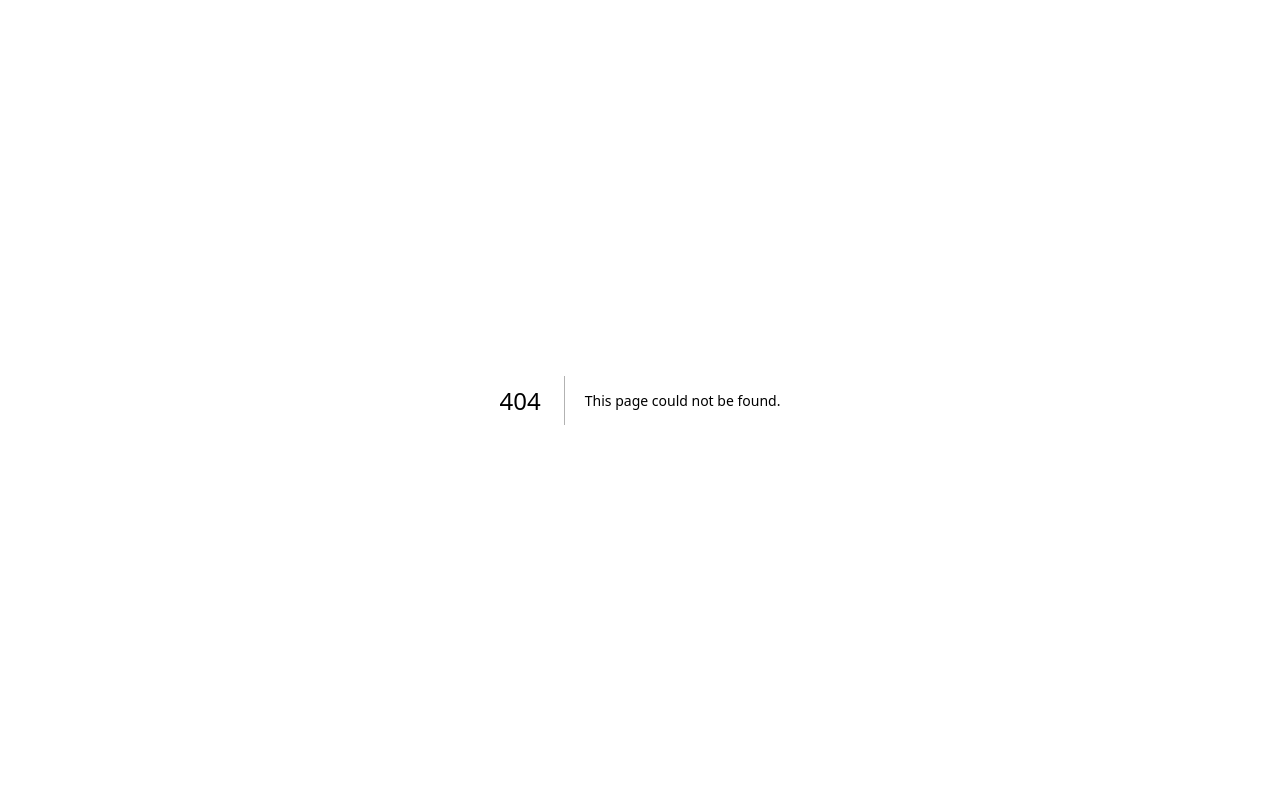
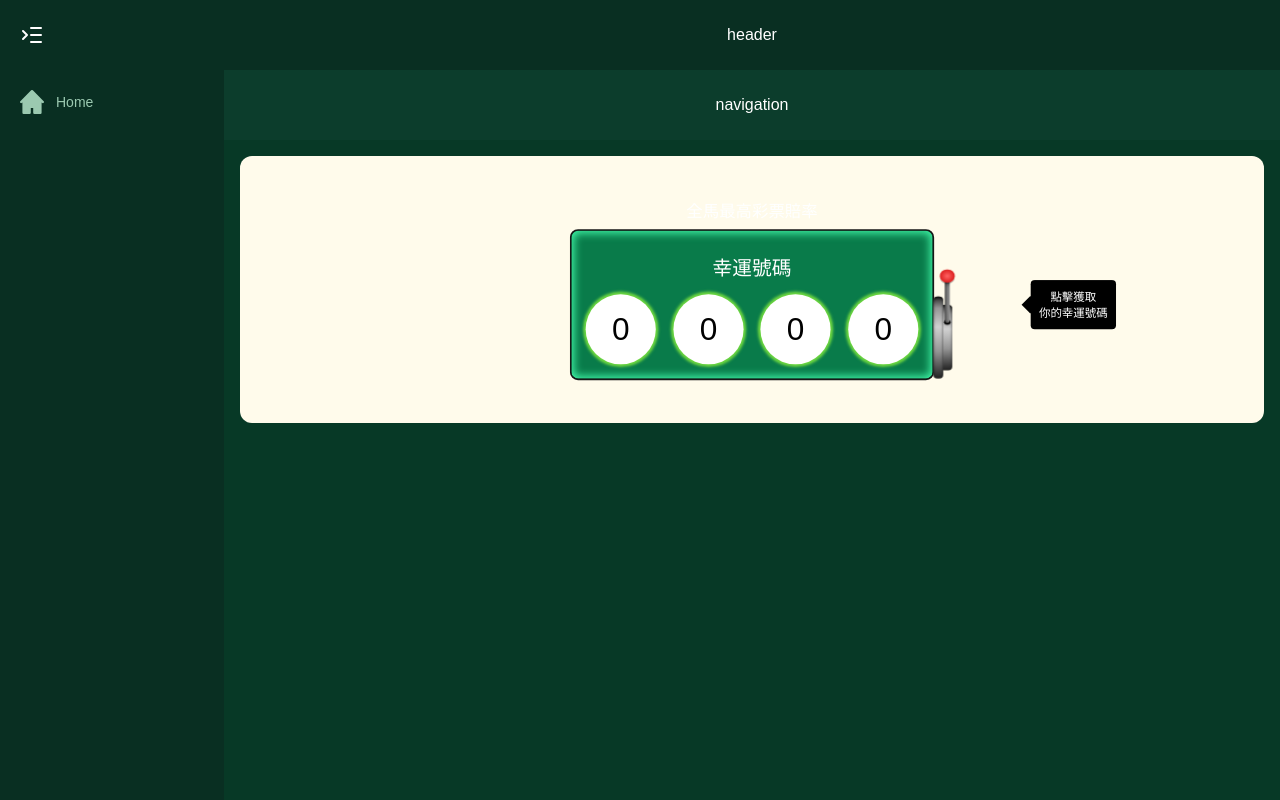
Before and after one commit to fgh64hfhk/next-pages, a Next.js app: page /lottery_2 in a window 1280 px wide. Before the commit this address had no page. Shown: the top 800 px of the page. Built offline with nearby package versions, Linux system fonts and the light colour scheme.

Commit message:
完成拉霸隨著背景圖片等比例縮放

```diff
--- /dev/null
+++ b/components/Slot.js
@@ -0,0 +1,42 @@
+import { useState } from "react";
+import clsx from "clsx";
+
+import SpeedoMeter from "@/components/SpeedoMeter";
+import SlotArm from "@/components/SlotArm";
+import SlotHint from "@/components/SlotHint";
+
+export default function Slot({ parentWidth }) {
+  const [numbers, setNumbers] = useState([0, 0, 0, 0]);
+  const basicScaleRatio = 430 / 1248;
+
+  let scaleRatio = 1;
+  if (parentWidth < 1248) {
+    scaleRatio = (basicScaleRatio * parentWidth) / 430;
+  }
+
+  return (
+    <div
+      className="w-[430px] h-full flex flex-col justify-center items-center gap-2 p-2 mx-auto"
+      style={{
+        transform: `scale(${scaleRatio})`,
+        transformOrigin: "center",
+      }}
+    >
+      <h2 className="text-white text-xl">全馬最高彩票賠率</h2>
+      <div
+        className={clsx(
+          "flex flex-col gap-2 relative",
+          "bg-[#097b4a] shadow-[inset_0_0_10px_3px_#40f7a7]",
+          "p-5 border-[2px] rounded-[10px]"
+        )}
+      >
+        <div className="w-full text-[24px] text-center text-white p-2">
+          幸運號碼
+        </div>
+        <SpeedoMeter value={numbers} />
+        <SlotArm onChangeNumbers={setNumbers} />
+        <SlotHint />
+      </div>
+    </div>
+  );
+}
--- /dev/null
+++ b/components/SlotArm.js
@@ -0,0 +1,136 @@
+import { useState } from "react";
+import clsx from "clsx";
+
+const initialArmState = {
+  armTop: "-18px",
+  armHeight: "50%",
+  knobTop: "-15px",
+  knobHeight: "16px",
+  armShadowTop: "66px",
+  ringShadowOpacity: 0,
+  isAnimating: false,
+};
+
+const transitionClass = "transition-all duration-300 ease-in-out";
+
+export default function SlotArm({ onChangeNumbers }) {
+  const [armState, setArmState] = useState(initialArmState);
+
+  const generateSingleNumber = () => Math.floor(Math.random() * 9) + 1;
+
+  const handleSlotTrigger = () => {
+    if (armState.isAnimating) return;
+
+    setArmState((prev) => ({ ...prev, isAnimating: true }));
+
+    // 拉桿向下動畫
+    setArmState((prev) => ({
+      ...prev,
+      armTop: "45px",
+      armHeight: "2%",
+      knobTop: "-20px",
+      knobHeight: "20px",
+      armShadowTop: "50px",
+      ringShadowOpacity: 1,
+    }));
+
+    // 號碼生成邏輯
+    onChangeNumbers([
+      generateSingleNumber(),
+      generateSingleNumber(),
+      generateSingleNumber(),
+      generateSingleNumber(),
+    ]);
+
+    // 拉桿彈回動畫
+    setTimeout(() => {
+      setArmState((prev) => ({
+        ...prev,
+        armTop: "-18px",
+        armHeight: "50%",
+        knobTop: "-15px",
+        knobHeight: "16px",
+        armShadowTop: "66px",
+        ringShadowOpacity: 0,
+      }));
+    }, 500);
+
+    // 解除鎖定
+    setTimeout(() => {
+      setArmState((prev) => ({ ...prev, isAnimating: false }));
+    }, 1000);
+  };
+
+  return (
+    <div
+      onClick={handleSlotTrigger}
+      style={{
+        pointerEvents: armState.isAnimating ? "none" : "unset",
+      }}
+      className="cursor-pointer w-[37px] h-[100px] right-[-38px] bottom-0 absolute"
+    >
+      <div
+        id="arm"
+        style={{ top: armState.armTop, height: armState.armHeight }}
+        className={clsx(
+          transitionClass,
+          "bg-[linear-gradient(to_right,_#787878_0%,_#939393_47%,_#cacaca_87%,_#e6e6e6_100%)] rounded-[0_0_4px_4px] shadow-[inset_0_2px_5px_rgba(0,0,0,0.8)]",
+          "absolute w-[6px] left-[14px] z-30 overflow-visible"
+        )}
+      >
+        <div
+          id="knob"
+          style={{ top: armState.knobTop, height: armState.knobHeight }}
+          className={clsx(
+            transitionClass,
+            "bg-[radial-gradient(ellipse_at_center,_#ff6363_0%,_#cf0404_100%)] rounded-[10px] shadow-[0_1px_1px_rgba(0,0,0,0.4)]",
+            "absolute w-[18px] left-[-6px] z-40"
+          )}
+        />
+      </div>
+      <div
+        id="arm-shadow"
+        style={{ bottom: armState.armShadowTop }}
+        className={clsx(
+          transitionClass,
+          "bg-black rounded-[10px] shadow-[0_1px_1px_rgba(0,0,0,0.4)]",
+          "absolute h-[6px] w-[8px] left-[13px] z-20"
+        )}
+      />
+      <div
+        id="ring1"
+        className={clsx(
+          "bg-[linear-gradient(to_bottom,_#282828_0%,_#959595_14%,_#d1d1d1_37%,_#bababa_49%,_#959595_67%,_#212121_100%)] rounded-[5px] shadow-[inset_0_2px_3px_rgba(0,0,0,0.8)]",
+          "absolute h-full w-[12px] left-0 z-20"
+        )}
+      >
+        <div
+          id="ring1-shadow"
+          style={{ opacity: armState.ringShadowOpacity }}
+          className={clsx(
+            "transition duration-[380ms] ease-in-out",
+            "bg-[linear-gradient(to_bottom,_rgba(149,149,149,0.2)_0%,_rgba(13,13,13,0.18)_46%,_rgba(1,1,1,0.18)_50%,_rgba(10,10,10,0.18)_53%,_rgba(78,78,78,0.15)_76%,_rgba(56,56,56,0.10)_87%,_rgba(27,27,27,0.05)_100%)] rounded-[5px]",
+            "absolute h-[50%] w-[10px] left-[1px] top-0"
+          )}
+        />
+      </div>
+      <div
+        id="ring2"
+        className={clsx(
+          "bg-[linear-gradient(to_bottom,_#282828_0%,_#959595_14%,_#d1d1d1_37%,_#bababa_49%,_#959595_67%,_#212121_100%)] rounded-[5px] shadow-[inset_0_2px_3px_rgba(0,0,0,0.8)]",
+          "absolute h-[80%] w-[15px] left-[8px] overflow-hidden top-[10%] z-10"
+        )}
+      >
+        <div
+          id="ring2-shadow"
+          style={{ opacity: armState.ringShadowOpacity }}
+          className={clsx(
+            "transition duration-[380ms] ease-in-out",
+            "bg-[linear-gradient(to_bottom,_rgba(149,149,149,0.15)_0%,_rgba(13,13,13,0.15)_46%,_rgba(1,1,1,0.15)_50%,_rgba(10,10,10,0.15)_53%,_rgba(78,78,78,0.15)_76%,_rgba(56,56,56,0.15)_87%,_rgba(27,27,27,0.15)_100%)] rounded-[5px]",
+            "absolute h-[50%] w-[10px] left-0 top-0 z-10"
+          )}
+        />
+      </div>
+    </div>
+  );
+}
--- /dev/null
+++ b/components/SlotHint.js
@@ -0,0 +1,17 @@
+import clsx from "clsx";
+
+export default function SlotHint() {
+  return (
+    <div
+      id="slot-trigger-hint"
+      className={clsx(
+        "absolute top-[60px] right-[-210px] text-center text-white leading-[20px] text-[14px] bg-black p-[10px] rounded-[5px] ",
+        "animate-[hintAnim_1s_infinite_alternate]",
+        "before:content-[''] before:absolute before:top-[50%] before:left-[-8px] before:translate-y-[-50%] before:bg-black",
+        "before:w-[15px] before:h-[15px] before:rotate-[135deg]"
+      )}
+    >
+      點擊獲取 <br /> 你的幸運號碼
+    </div>
+  );
+}
--- a/layouts/QQLayout.js
+++ b/layouts/QQLayout.js
@@ -43,7 +43,7 @@ export default function QQLayout(page) {
           </footer>
         </div>
 
-        <ShoppingCart />
+        {/* <ShoppingCart /> */}
       </div>
     </main>
   );
--- /dev/null
+++ b/pages/lottery_2/index.js
@@ -0,0 +1,48 @@
+import QQLayout from "@/layouts/QQLayout";
+import Slot from "@/components/Slot";
+
+import clsx from "clsx";
+
+import { useEffect, useRef, useState } from "react";
+
+export default function Lottery_2() {
+  const [pageData, setPageData] = useState({});
+
+  const bannerWidthRef = useRef(null);
+  const [bannerWidth, setBannerWidth] = useState(0);
+
+  useEffect(() => {
+    if (!bannerWidthRef) return;
+
+    const handleResize = () => {
+      // 確保 current 存在
+      if (bannerWidthRef.current) {
+        setBannerWidth(bannerWidthRef.current.clientWidth);
+      }
+    };
+
+    handleResize();
+
+    window.addEventListener("resize", handleResize);
+
+    return () => {
+      window.removeEventListener("resize", handleResize);
+    };
+  }, []);
+
+  return (
+    <div className="w-full h-[100dvh] flex flex-col items-center">
+      <div
+        ref={bannerWidthRef}
+        className={clsx(
+          "w-full aspect-[393/123] md:aspect-[1330/347] rounded-xl",
+          "bg-amber-50"
+        )}
+      >
+        {bannerWidth > 0 && <Slot parentWidth={bannerWidth} />}
+      </div>
+    </div>
+  );
+}
+
+Lottery_2.getLayout = QQLayout;
```
